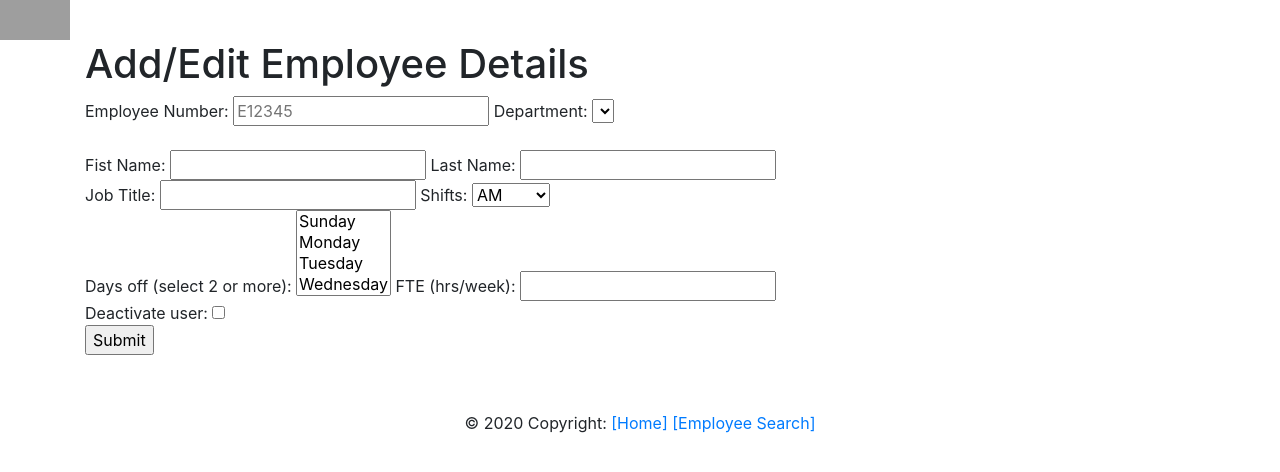
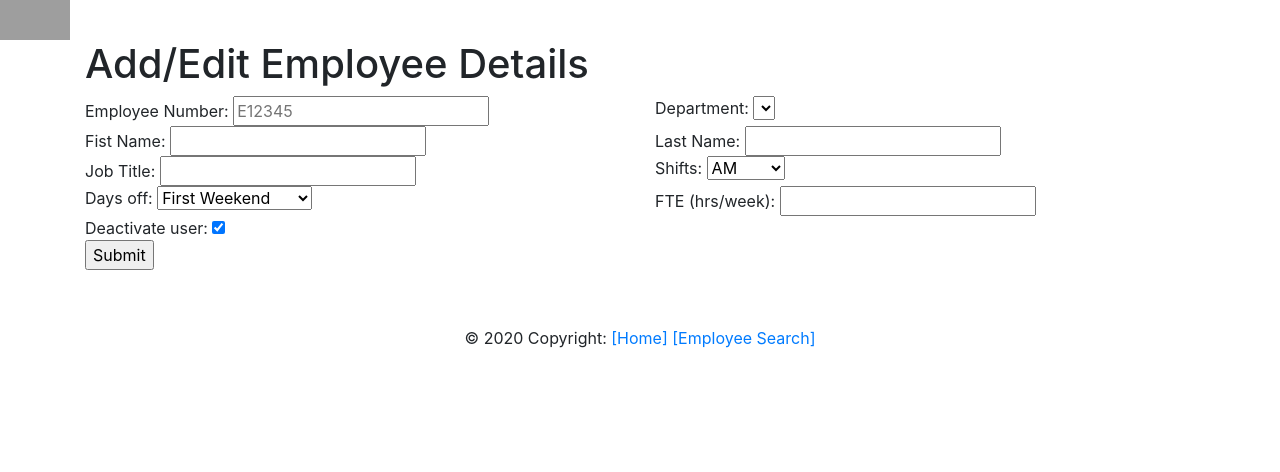
Before and after one commit to bensonmat8/EmpTime, a Flask app: page /employee in a window 1280 px wide. Shown: the top 472 px of the page. Run offline with Flask 3, Linux system fonts and the light colour scheme; lists and menus that the app fills with data are empty; parts of the project's set-up code (start-up, migrations or seed data) failed here and were passed over; some libraries are stand-ins or nearby versions; grey boxes are pictures that could not be loaded.

Commit message:
Updated day_off to select just Week 1 and 2

```diff
--- a/app.py
+++ b/app.py
@@ -113,17 +113,8 @@ def index():
 @app.route('/employee')
 def employee():
     global dept
-    names = ['Zen','Chopin', 'Beeth']
-    Sunday = None
-    Monday = None
-    Tuesday = None
-    Wednesday = None
-    Thursday = None
-    Friday = None
-    Saturday = None
-    return render_template("EmployeePage.html", names=names, dept=dept, submit=None,
-                           update='hidden', dt=None, Sunday=Sunday, Monday=Monday, Tuesday=Tuesday,
-                           Wednesday=Wednesday, Thursday=Thursday, Friday=Friday, Saturday=Saturday)
+    return render_template("EmployeePage.html", dept=dept, submit=None,
+                           update='hidden', dt=None)
 
 @app.route('/EmployeeEdit/<uniq_id>', methods=['POST', 'GET'])
 def employee_edit(uniq_id):
@@ -132,32 +123,12 @@ def employee_edit(uniq_id):
     # print(f'Uniq ID: {uniq_id}')
     dtl = db.execute('select * from employee where uniq_id=:uniq_id',{'uniq_id':uniq_id})
     dt = dtl.fetchone()
-    Sunday = None
-    Monday = None
-    Tuesday = None
-    Wednesday = None
-    Thursday = None
-    Friday = None
-    Saturday = None
-    if 'Sunday' in dt.days_off.split(','):
-        Sunday = 'selected'
-    if 'Monday' in dt.days_off.split(','):
-        Monday = 'selected'
-    if 'Tuesday' in dt.days_off.split(','):
-        Tuesday = 'selected'
-    if 'Wednesday' in dt.days_off.split(','):
-        Wednesday = 'selected'
-    if 'Thursday' in dt.days_off.split(','):
-        Thursday = 'selected'
-    if 'Friday' in dt.days_off.split(','):
-        Friday = 'selected'
-    if 'Saturday' in dt.days_off.split(','):
-        Saturday = 'selected'
-
-
+    if dt.del_ind.lower()=='n':
+        del_ind = None
+    else:
+        del_ind = 'checked'
     return render_template("EmployeePage.html", dept=dept, submit='hidden',
-                           update=None, dt=dt, Sunday=Sunday, Monday=Monday, Tuesday=Tuesday,
-                           Wednesday=Wednesday, Thursday=Thursday, Friday=Friday, Saturday=Saturday)
+                           update=None, dt=dt, del_ind=del_ind)
 
 @app.route('/employeesubmit', methods=['GET','POST'])
 def emp_submit():
@@ -173,13 +144,13 @@ def emp_submit():
     print(days_off)
     fte = request.form.get('fte')
     del_ind = request.form.get('del_ind')
-    print(f"Update: {request.form.get('update')}")
-    print(f"Submit: {request.form.get('submit')}")
+    # print(f"Update: {request.form.get('update')}")
+    print(f"Delete: {request.form.get('del_ind')}")
     if request.form.get('del_ind'):
          del_ind = 'Y'
     else:
         del_ind = 'n'
-    print(f'delete ind: {del_ind}')
+    # print(f'delete ind: {del_ind}')
     days_off = ','.join(i for i in days_off)
     emp = employee_cl(e_num, dept_id, first, last, title, shift, days_off, fte, del_ind)
     if request.form.get('update')==None:
--- a/templates/EmployeePage.html
+++ b/templates/EmployeePage.html
@@ -8,42 +8,56 @@ Add/Edit Employee Details
 
 <div class="form-group">
     <form action="{{url_for('emp_submit')}}" method="post">
-        <div>Employee Number: <input type="text" name="e_num" placeholder="E12345" value="{{dt.emp_id}}" required>
+        <div class="row">
+            <div class="col">
+                Employee Number: <input type="text" name="e_num" placeholder="E12345" value="{{dt.emp_id}}" required>
+            </div>
+            <div class="col">
                 Department: <select  name="dept_id">
                     {% for dp in dept %}
                     <option selected="selected">{{ dp }}</option>
                     {%endfor%}
                     </select>
             </div>
-        <br>
+        </div>
+        <div class="row">
+            <div class="col">
                 Fist Name: <input type="text" name="first" value="{{dt.first_name}}" required>
+            </div>
+            <div class="col">
                 Last Name: <input type="text" name="last" value="{{dt.last_name}}" required>
-        <br>
-        <div>
+            </div>
+        </div>
+        <div class="row">
+            <div class="col">
                 Job Title: <input type="text" name="job_title"  value="{{dt.title}}" required>
+            </div>
+
+            <div class="col">
                 Shifts: <select list="shift" name="shift" value="{{dt.shift}}" required>
                     <option>AM</option>
                     <option>PM</option>
                     <option>AM/PM</option>
                 </select>
-            <br>
-            Days off (select 2 or more):
-            <select class="multiselect" multiple name="days_off" required>
-                <option {{Sunday}}>Sunday</option>
-                <option {{Monday}}>Monday</option>
-                <option {{Tuesday}}>Tuesday</option>
-                <option {{Wednesday}}>Wednesday</option>
-                <option {{Thursday}}>Thursday</option>
-                <option {{Friday}}>Friday</option>
-                <option {{Saturday}}>Saturday</option>
+            </div>
+        </div>
+        <div class="row">
+            <div class="col">
+                Days off:
+                <select name="days_off" value="{{dt.days_off}}" required>
+                    <option>First Weekend</option>
+                    <option>Second Weekend</option>
                 </select>
+            </div>
+            <div class="col">
                 FTE (hrs/week): <input type="number" name="fte" value="{{dt.fte}}" required>
-            <br>
-            Deactivate user: <input type="checkbox" name="del_ind" value="{{dt.del_ind}}">
+            </div>
+        </div>
+            Deactivate user: <input type="checkbox" name="del_ind" checked="{{del_ind}}">
             <br>
             <input type="submit" id="Submit" name="submit" {{submit}}></input>
             <input type="submit" id="submit" name="update" {{update}}></input>
-        </div>
+
     </form>
 
 </div>
```
Also changed, not shown: DBsetup.py (+31 -18 lines). Lines whose indentation alone changed are shown as unchanged.
